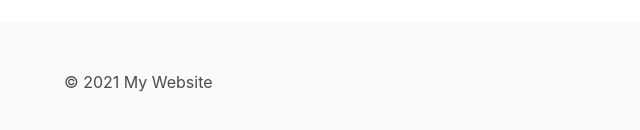
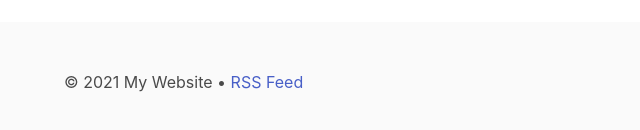
Before and after one commit to j127/gatsby-starter-website-blog, a Gatsby site: page / in a window 1280 px wide. Shown: the part 1301-1431 px from the top of the page, 0-640 px from the left. Built offline with nearby package versions, Linux system fonts and the light colour scheme; Gatsby itself is replaced by a stand-in of ours.

Commit message:
Add RSS feed to close issue #13.

```diff
--- a/gatsby-config.js
+++ b/gatsby-config.js
@@ -116,5 +116,6 @@ module.exports = {
                 // develop: true, // Enable while using `gatsby develop`
             },
         },
+        `gatsby-plugin-feed`,
     ],
 };
--- a/src/components/footer/footer.js
+++ b/src/components/footer/footer.js
@@ -5,7 +5,7 @@ import React from "react";
 const Footer = ({ siteTitle }) => (
     <div className="footer page-footer">
         <div className="container content">
-            &copy; {new Date().getFullYear()} {siteTitle}
+            &copy; {new Date().getFullYear()} {siteTitle} &bull; <a href="/rss.xml">RSS Feed</a>
         </div>
     </div>
 );
```
Also changed, not shown: README.md.
